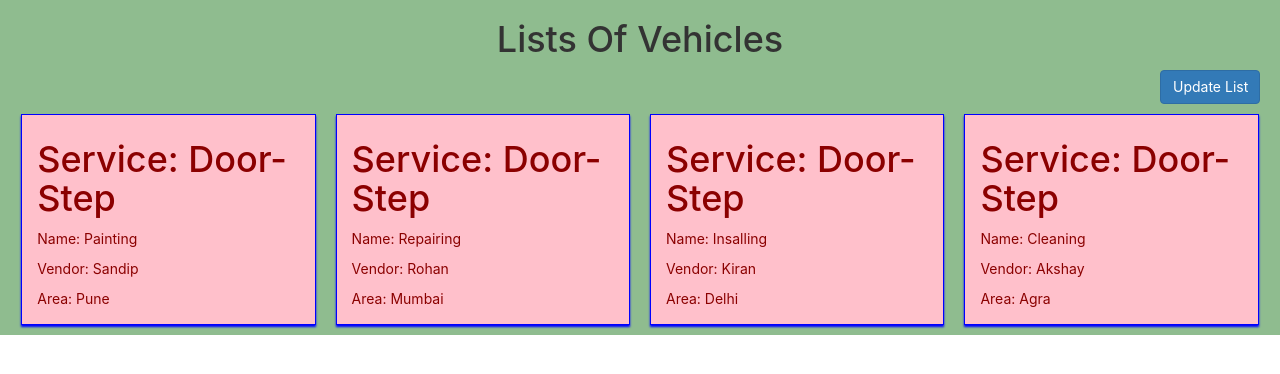
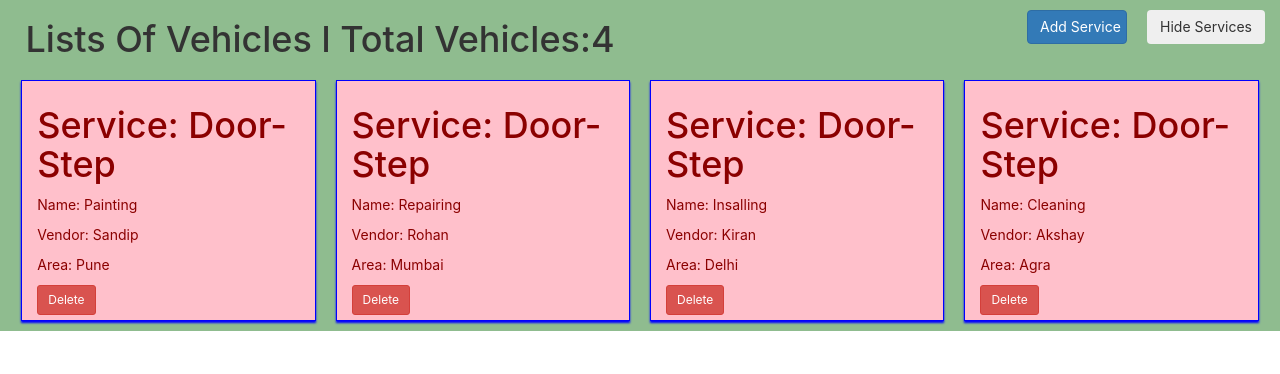
Before and after one commit to SandipG-26/bw-ucapp, a React (Create React App) app: page / in a window 1280 px wide. Shown: the top 374 px of the page. Built offline with nearby package versions, Linux system fonts and the light colour scheme.

Commit message:
all delete and add service button added

```diff
--- a/src/App.css
+++ b/src/App.css
@@ -41,6 +41,6 @@
   text-align: right;
 }
 .buttonUpdate{
-  margin: 0 20px 0 0;
+  margin: 10px 20px 10px 10px;
   width: 100px;
 }
--- a/src/App.js
+++ b/src/App.js
@@ -3,46 +3,101 @@ import React from 'react';
 import './App.css';
 import Service from './Service/service'
 
-const App = props => {
- const [serviceState, setServiceState] = useState(
-   {
-      services :[
+const  App = props => {
+  const [serviceState, setServiceState] = useState(
+    {
+      services: [
         {service:"Door-Step" , Name:"Painting", Vendor:"Sandip", Area:"Pune"},
         {service:"Door-Step" , Name:"Repairing", Vendor:"Rohan", Area:"Mumbai"},
         {service:"Door-Step" , Name:"Insalling", Vendor:"Kiran", Area:"Delhi"},
-        {service:"Door-Step" , Name:"Cleaning", Vendor:"Akshay", Area:"Agra"}
-      ]
+        {service:"Door-Step" , Name:"Cleaning", Vendor:"Akshay", Area:"Agra"},
+
+      ],
+      Count: 4,
+      showServices: true,
+      showServicesLabel: "Hide Services"
     }
- );
+  );
 
-  const updateHandler = () => {
+
+
+  const addServiceHandler = () => {
+    const serviceLists = [ ...serviceState.services];
+    const newService = {service: "Door-Step", Name:"Degree", Vendor:"dinesh", Area:"BAngalore"}
+    serviceLists.push(newService);
+
     setServiceState({
-      services :[
-            {service:"Door-Step" , Name:"Painting", Vendor:"a", Area:"Pune"},
-            {service:"Door-Step" , Name:"Repairing", Vendor:"b", Area:"Mumbai"},
-            {service:"Door-Step" , Name:"Insalling", Vendor:"c", Area:"Delhi"},
-            {service:"Door-Step" , Name:"Cleaning", Vendor:"d", Area:"Agra"}
-          ]
+            services: serviceLists,
+            Count : serviceState.Count +1,
+            showServices: serviceState.showServices,
+            showServicesLabel: serviceState.showServicesLabel
+      });
+  }
+
+  const deleteServiceHandler = (serviceIndex) => {
+    const serviceLists = [ ...serviceState.services];
+    serviceLists.splice(serviceIndex, 1);
+    setServiceState({
+      services: serviceLists,
+      Count : serviceState.Count -1,
+      showServices: serviceState.showServices,
+      showServicesLabel: serviceState.showServicesLabel
     });
   }
 
+  const toggleServicesHandler= () => {
+    let toggleService = !serviceState.showServices;
+    let label = "";
+
+    if(toggleService){
+      label= "Hide Services";
+    }
+    else{
+      label="Show Services";
+    }
+    setServiceState({
+      services: serviceState.services,
+      Count: serviceState.Count,
+      showServices: toggleService,
+      showServicesLabel: label
+
+    })
+  }
+  let serviceLists= null;
+  if(serviceState.showServices){
+    serviceLists=(<div className="row">
+    {
+      serviceState.services.map((serviceItem, index) =>
+      {
+      return <Service
+      service={serviceItem.service}
+      Name={serviceItem.Name}
+      Vendor={serviceItem.Vendor}
+      Area={serviceItem.Area}
+      onDelete={deleteServiceHandler.bind(this, index)}
+      />
+      })
+    }
+    </div>
+    );
+  }
 
   return (
+
       <div className="App container-fluid">
+
         <div className="row">
-            <h1>Lists Of Vehicles</h1>
-            <div className="buttonDiv">
-              <button className="btn btn-primary btn-md buttonUpdate" onClick={updateHandler}>Update List</button>
+            <div className = "col-lg-6">
+              <h1>Lists Of Vehicles l Total Vehicles:{serviceState.Count}</h1>
+            </div>
+            <div className="buttonDiv col-lg-6">
+              <button className="btn btn-primary btn-md buttonUpdate" onClick={addServiceHandler}>Add Service</button>
+              <button className="btn btn-secondary btn-md" onClick={toggleServicesHandler}>{serviceState.showServicesLabel}</button>
             </div>
         </div>
-        <div className="row">
-          <Service service={serviceState.services[0].service} Name={serviceState.services[0].Name} Vendor={serviceState.services[0].Vendor} Area={serviceState.services[0].Area} />
-          <Service service={serviceState.services[1].service} Name={serviceState.services[1].Name} Vendor={serviceState.services[1].Vendor} Area={serviceState.services[1].Area} />
-          <Service service={serviceState.services[2].service} Name={serviceState.services[2].Name} Vendor={serviceState.services[2].Vendor} Area={serviceState.services[2].Area} />
-          <Service service={serviceState.services[3].service} Name={serviceState.services[3].Name} Vendor={serviceState.services[3].Vendor} Area={serviceState.services[3].Area} />
-        </div>
+       {serviceLists}
       </div>
-    )
-};
 
+ )
+}
 export default App;
--- a/src/Service/service.js
+++ b/src/Service/service.js
@@ -3,10 +3,11 @@ import './service.css'
 const service = props => (
     <div class="type">
       <h1>Service: {props.service}</h1>
-      <p>Name: {props.Name} </p>
+      <p onClick="  constructor(props.updateClick">Name: {props.Name} </p>
       <p>Vendor: {props.Vendor} </p>
       <p>Area: {props.Area}</p>
-  </div>
+      <button className="btn btn-danger btn-sm" onClick={props.onDelete}> Delete</button>
+    </div>
 );
 
 export default service;
```
